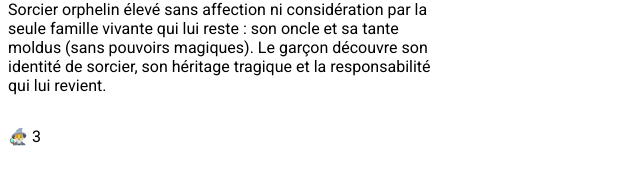
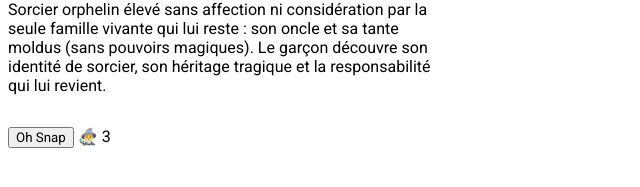
Before and after one commit to cotton-elodie/fisrtProjectAngular, an Angular app: page / in a window 1280 px wide. Shown: the part 479-666 px from the top of the page, without its empty margins (0-640 px from the left). Built offline with nearby package versions, Linux system fonts and the light colour scheme.

Commit message:
add button

```diff
--- a/src/app/face-snap/face-snap.component.html
+++ b/src/app/face-snap/face-snap.component.html
@@ -1,9 +1,10 @@
 <div class="face-snap-card">
-
   <h2 class="face-snap-card-title">{{ title }}</h2>
   <img [src]="imageURL" [alt]="title" class="face-snap-card-img" />
-  <p class="face-snap-card-date" >Mis en ligne le {{ createDate }}</p>
+  <p class="face-snap-card-date">Mis en ligne le {{ createDate }}</p>
   <p class="face-snap-card-desc">{{ description }}</p>
-  <p class="face-snap-card-snap">🧙‍♂️ {{ snaps }}</p>
-
+  <p class="face-snap-card-snap">
+    <button (click)="onClickSnap()"> {{ buttonText }}</button>
+    🧙‍♂️ {{ snaps }}
+  </p>
 </div>
--- a/src/app/face-snap/face-snap.component.ts
+++ b/src/app/face-snap/face-snap.component.ts
@@ -11,6 +11,7 @@ export class FaceSnapComponent implements OnInit  {
   createDate!: Date;
   snaps!: number;
   imageURL! : string;
+  buttonText! : string
 
   ngOnInit(): void {
     this.title = 'Harry Potter';
@@ -18,6 +19,18 @@ export class FaceSnapComponent implements OnInit  {
     this.createDate = new Date();
     this.snaps = 3;
     this.imageURL = 'https://cdn.pixabay.com/photo/2020/04/17/15/01/harry-potter-5055509_960_720.jpg';
+    this.buttonText = 'Oh Snap';
   }
 
+  onClickSnap(){
+    if (this.buttonText === 'Oh Snap'){
+      this.snaps++;
+      this.buttonText = ' Oops, unSnap'
+    } else {
+      this.snaps--;
+      this.buttonText = 'Oh Snap';
+
+    }
+
+  }
 }
```
Also changed, not shown: src/app/app.component.html (line endings or trailing spaces).
